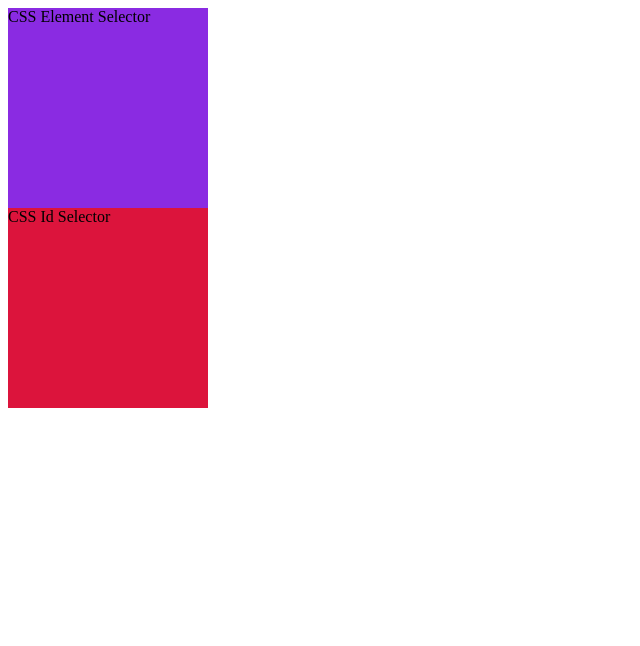
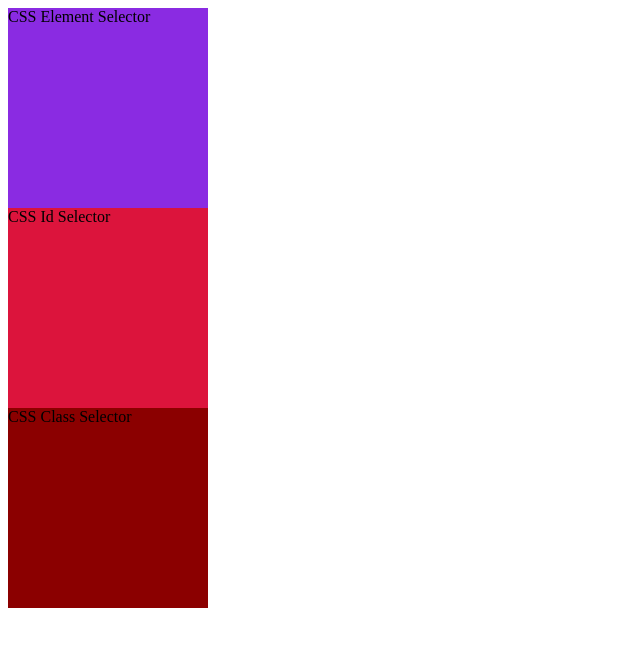
Before and after one commit to aayushi1306/css-selector-3, a plain HTML site: page index.html in a window 1280 px wide. Shown: the whole page, without its empty margins (0-640 px from the left). Drawn offline with Linux system fonts and the light colour scheme.

Commit message:
Class Selector

```diff
--- a/index.html
+++ b/index.html
@@ -17,10 +17,17 @@
             height: 200px;
             background:crimson;
         }
+        span.b1{
+            display:block;
+            width:200px;
+            height: 200px;
+            background:darkred;
+        }
     </style>
 </head>
 <body>
     <div>CSS Element Selector</div>
     <span id="a1">CSS Id Selector</span>
+    <span class="b1"> CSS Class Selector</span>
 </body>
 </html>
```
